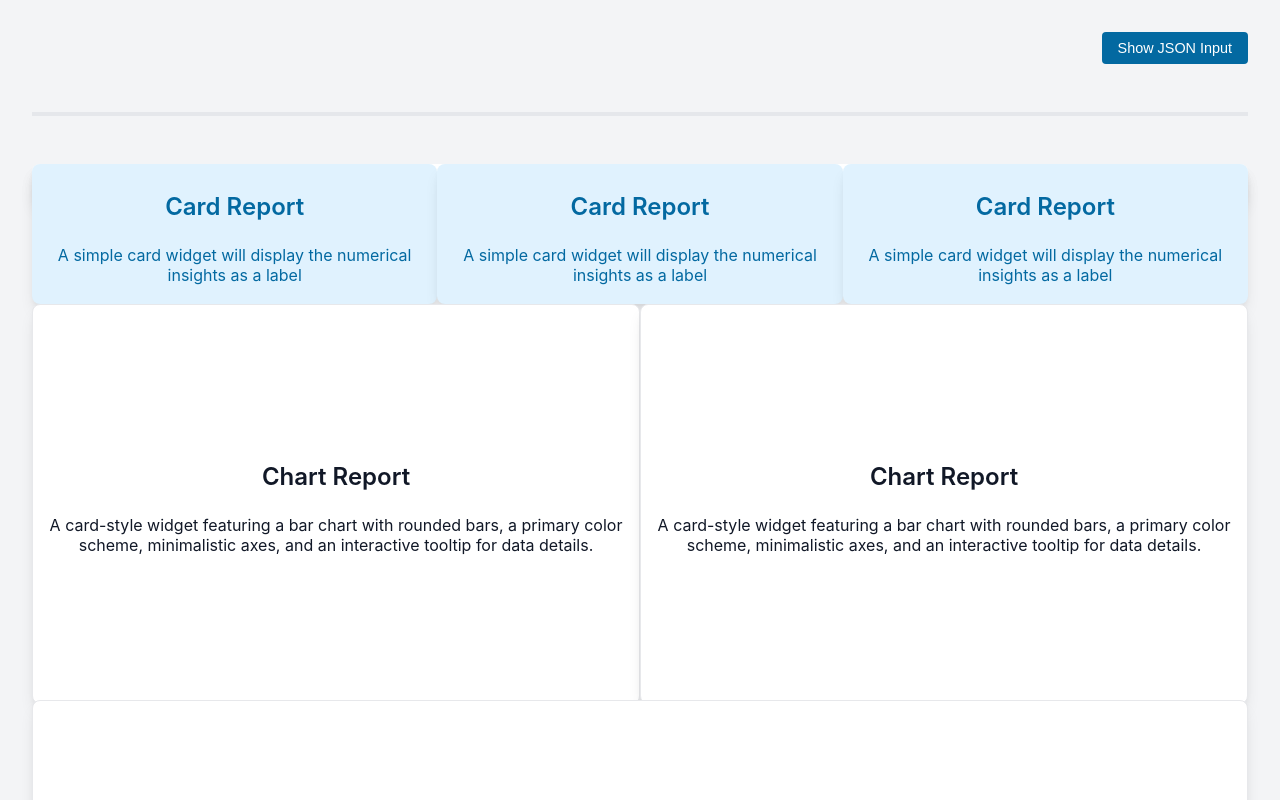
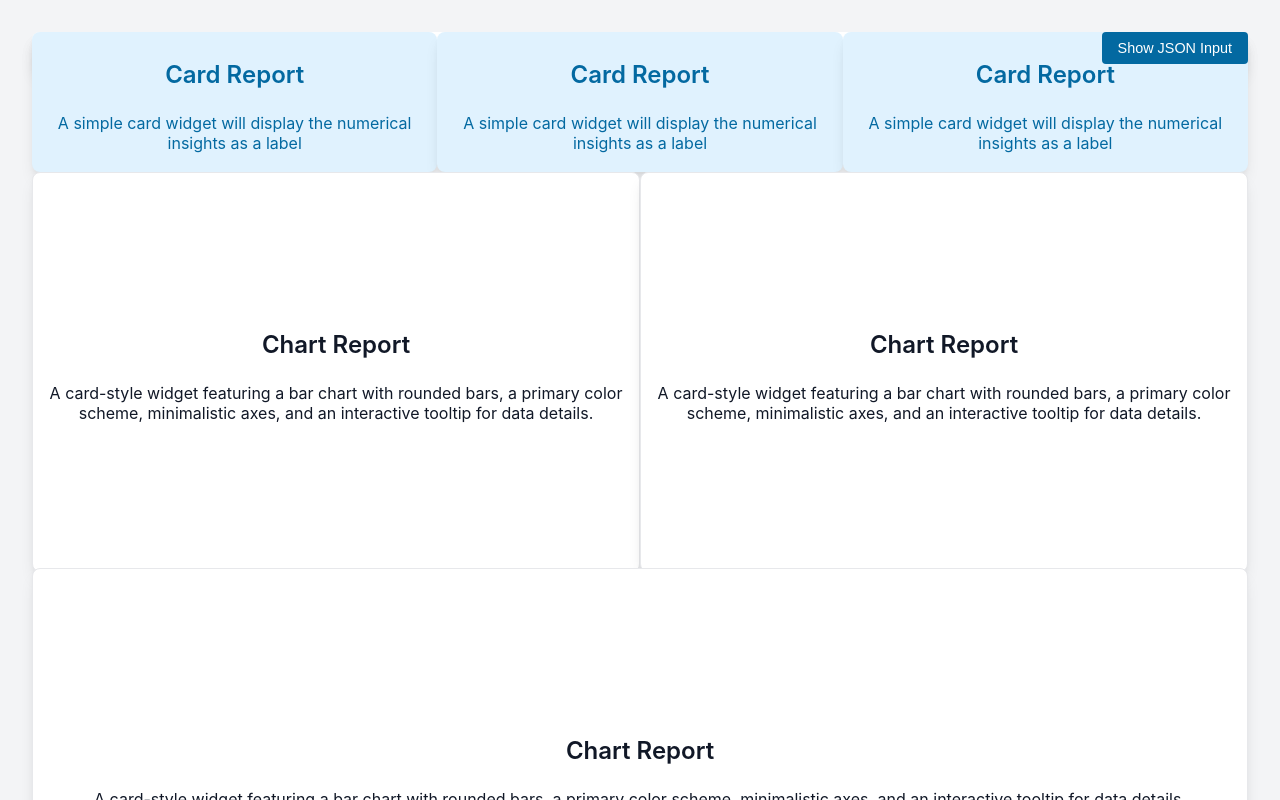
Before and after one commit to satheesh66/grid_preview, a React (Vite) app: page / in a window 1280 px wide. Shown: the top 800 px of the page. Built offline with nearby package versions, Linux system fonts and the light colour scheme.

Commit message:
Feat: Implement absolute positioning for JSON input section

```diff
--- a/src/App.css
+++ b/src/App.css
@@ -1,11 +1,13 @@
-
 .dashboard {
   padding: 2rem;
+  position: relative; /* Added for positioning context */
 }
 
 .json-toggle-section {
-  margin-bottom: 1rem;
-  text-align: right;
+  position: absolute; /* Positioned absolutely */
+  top: 2rem; /* Adjust as needed */
+  right: 2rem; /* Adjust as needed */
+  z-index: 100; /* Ensure it's on top */
 }
 
 .json-toggle-section button {
@@ -25,12 +27,19 @@
 }
 
 .json-input-section {
-  margin-bottom: 2rem;
+  position: absolute; /* Positioned absolutely */
+  top: 6rem; /* Positioned below the toggle button */
+  right: 2rem; /* Aligned with the toggle button */
+  z-index: 99; /* Below the toggle button, above the grid */
+  width: 400px; /* Fixed width */
+  max-height: 70vh; /* Max height with scrolling */
+  overflow-y: auto; /* Enable vertical scrolling */
   padding: 1.5rem;
   background-color: var(--color-white);
   border-radius: 8px;
   box-shadow: 0 4px 6px -1px rgba(0, 0, 0, 0.1), 0 2px 4px -1px rgba(0, 0, 0, 0.05);
-  border: 1px solid var(--color-gray-200); /* Added border for clearer separation */
+  border: 1px solid var(--color-gray-200);
+  /* Removed margin-bottom as it's absolutely positioned */
 }
 
 .json-input-section h2 {
@@ -73,18 +82,14 @@
   font-weight: 500;
 }
 
-.section-divider {
-  height: 4px;
-  background-color: var(--color-gray-200);
-  margin: 3rem 0;
-}
+/* Removed .section-divider styles */
 
 .grid-container {
   display: grid;
   grid-template-columns: repeat(36, 1fr);
   grid-auto-rows: 4px;
   gap: 0;
-  /* Removed margin-top as separation is handled by .section-divider */
+  /* Removed margin-top as it's no longer needed with absolute positioning */
 }
 
 .widget {
--- a/src/App.jsx
+++ b/src/App.jsx
@@ -1,4 +1,3 @@
-
 import React, { useState } from 'react';
 import initialData from './data.json';
 import Widget from './components/Widget';
@@ -58,7 +57,7 @@ const App = () => {
         </div>
       )}
 
-      <div className="section-divider"></div> {/* Added section divider */}
+      {/* Removed section-divider */}
 
       <div className="grid-container">
         {Children.map((widget) => (
```
